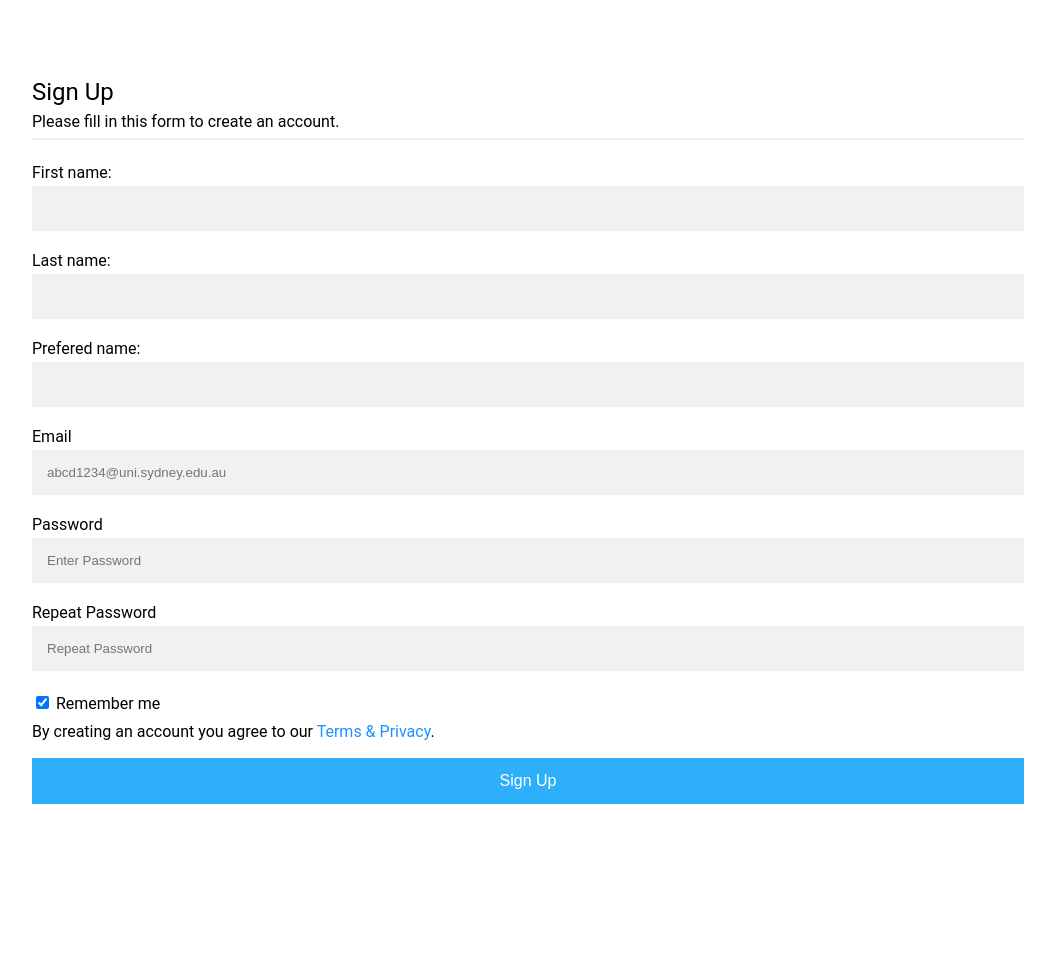
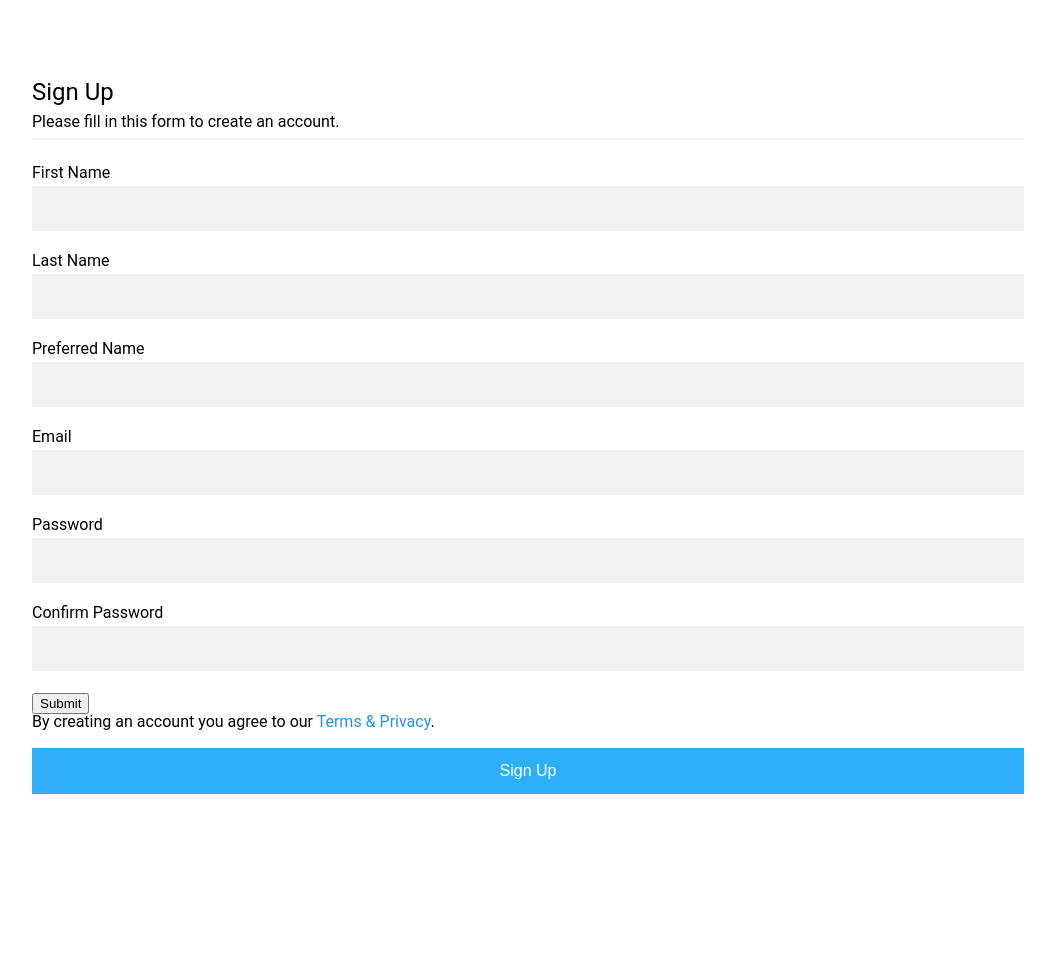
Before and after one commit to antrikshdhand/syncshack2022, a Flask app: page /signUp in a window 1280 px wide. Shown: the part 88-1042 px from the top of the page, without its empty margins (112-1167 px from the left). After the commit the page ends 882 px from the top, so only its background shows below. Run offline with Flask 2, Linux system fonts and the light colour scheme.

Commit message:
Add sign up form

```diff
--- a/templates/signup.html
+++ b/templates/signup.html
@@ -4,32 +4,33 @@
 
 
 <body class="body-sign-up">
-    <form class="signup-content" action="/signup/SignUpSubmit">
+    <form class="signup-content">
         <div class="signup-container">
             <h1>Sign Up</h1>
             <p>Please fill in this form to create an account.</p>
             <hr>
-            <label for="fname">First name:</label>
-            <input type="text" id="fname" name="fname">
 
-            <label for="lname">Last name:</label>
-            <input type="text" id="lname" name="lname">
+            <div class="form-group">
+                {{ form.first_name.label() }}
+                {{ form.first_name() }}
 
-            <label for="preferedname">Prefered name:</label>
-            <input type="text" id="preferedname" name="preferedname">
+                {{ form.last_name.label() }}
+                {{ form.last_name }}
 
-            <label for="email"><b>Email</b></label>
-            <input type="text" placeholder="abcd1234@uni.sydney.edu.au" name="email" required>
+                {{ form.preferred_name.label() }}
+                {{ form.preferred_name }}
 
-            <label for="psw"><b>Password</b></label>
-            <input type="password" placeholder="Enter Password" name="psw" required>
+                {{ form.email.label() }}
+                {{ form.email }}
 
-            <label for="psw-repeat"><b>Repeat Password</b></label>
-            <input type="password" placeholder="Repeat Password" name="psw-repeat" required>
+                {{ form.password.label() }}
+                {{ form.password }}
 
-            <label>
-            <input type="checkbox" checked="checked" name="remember" style="margin-bottom:15px"> Remember me
-            </label>
+                {{ form.confirm.label() }}
+                {{ form.confirm }}
+
+                {{ form.submit(class="signupbtn") }}
+            </div>
 
             <p style="margin-bottom: 10px">By creating an account you agree to our <a href="#" style="color:dodgerblue">Terms & Privacy</a>.</p>
 
```
